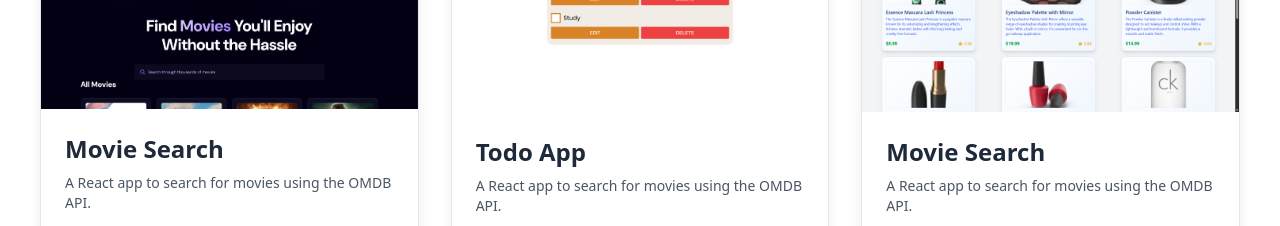
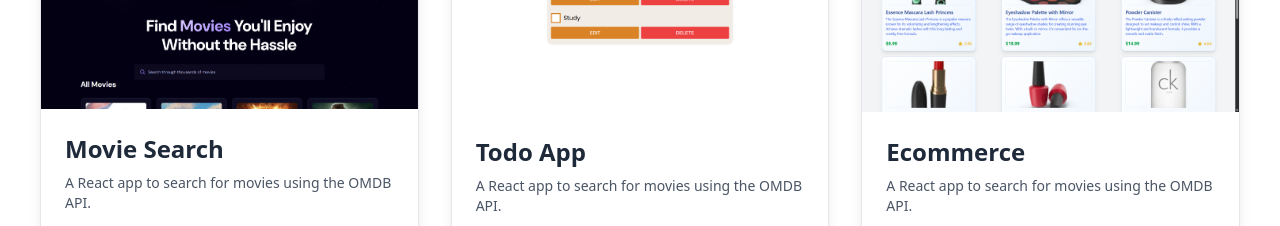
Before and after one commit to devanshu75/portfolio, a React (Vite) app: page / in a window 1280 px wide. Shown: the part 1900-2126 px from the top of the page. Built offline with nearby package versions, Linux system fonts and the light colour scheme.

Commit message:
project links fixed

```diff
--- a/src/components/Project.jsx
+++ b/src/components/Project.jsx
@@ -134,7 +134,7 @@ const Project = () => {
             </div>
             <div className="p-6">
               <h2 className="text-2xl font-semibold text-gray-800 mb-2">
-                Movie Search
+                Ecommerce
               </h2>
               <p className="text-gray-600 text-sm mb-4">
                 A React app to search for movies using the OMDB API.
@@ -158,7 +158,7 @@ const Project = () => {
                   GitHub
                 </a>
                 <a
-                  href="https://rococo-donut-b24a2d.netlify.app/state"
+                  href="https://rococo-donut-b24a2d.netlify.app/"
                   target="_blank"
                   rel="noopener noreferrer"
                   className="flex items-center gap-2 bg-blue-600 text-white px-4 py-2 rounded-lg text-sm hover:bg-blue-500 transition group"
```
